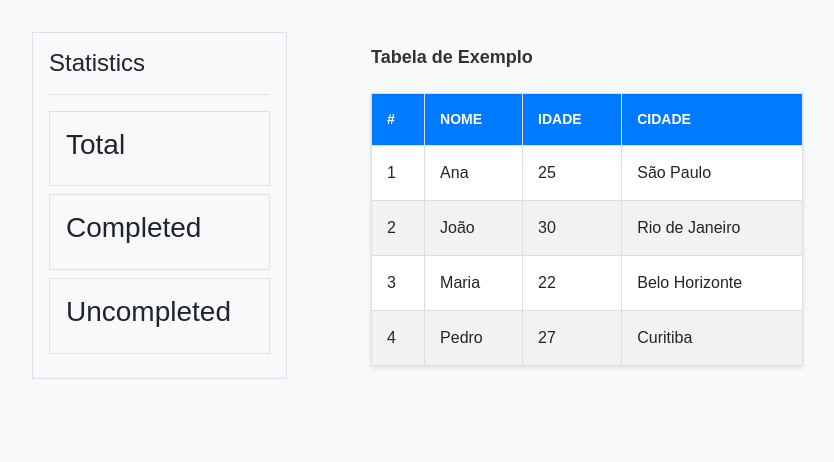
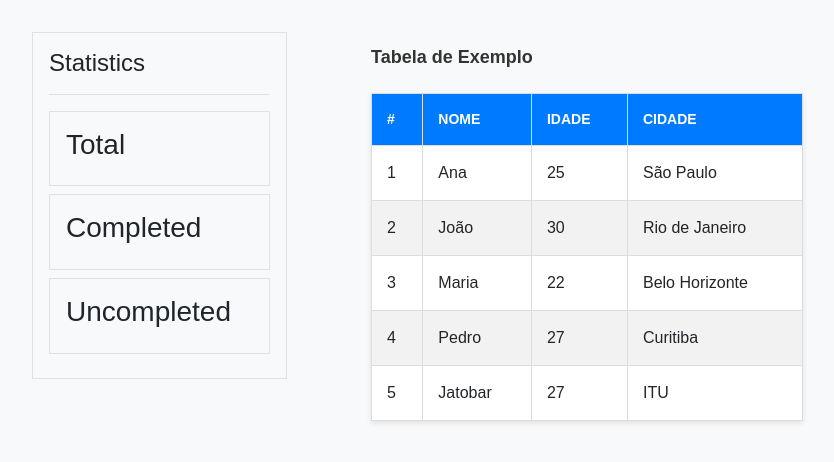
Before and after one commit to maluuvis/TodoProject, a Django app: page /boatarde/ in a window 1280 px wide. Shown: the part 56-518 px from the top of the page, without its empty margins (53-887 px from the left). Run offline with Django 5.2, Linux system fonts and the light colour scheme.

Commit message:
add new table line

```diff
--- a/templates/partials/todo/boa-tarde.html
+++ b/templates/partials/todo/boa-tarde.html
@@ -76,6 +76,12 @@ caption {
             <td>27</td>
             <td>Curitiba</td>
         </tr>
+        <tr>
+            <td>5</td>
+            <td>Jatobar</td>
+            <td>27</td>
+            <td>ITU</td>
+        </tr>
     </tbody>
 </table>
 {% endblock %}
```
